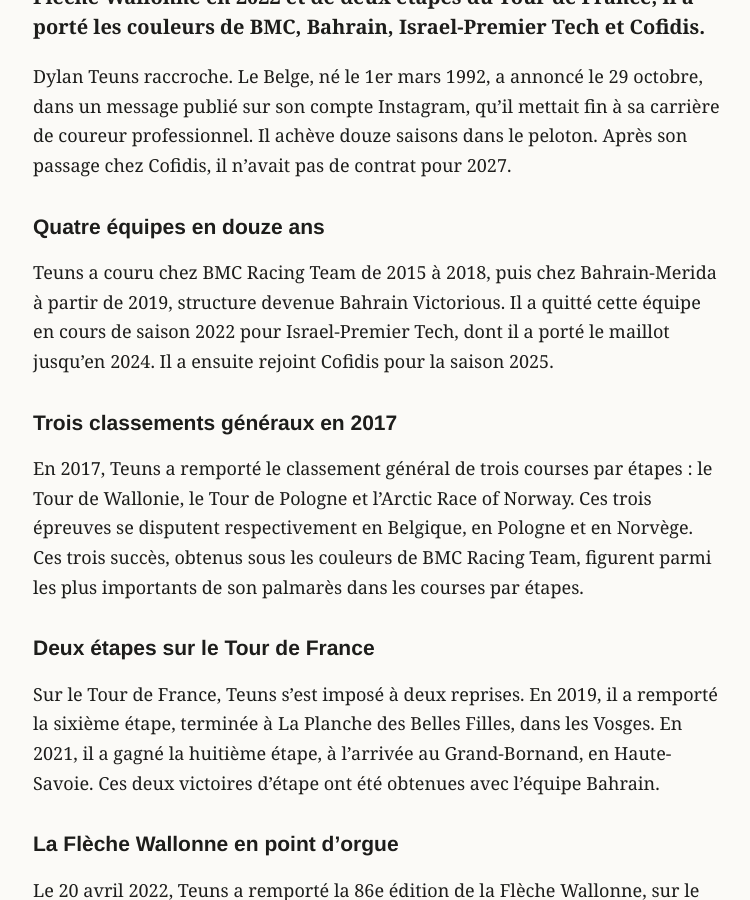
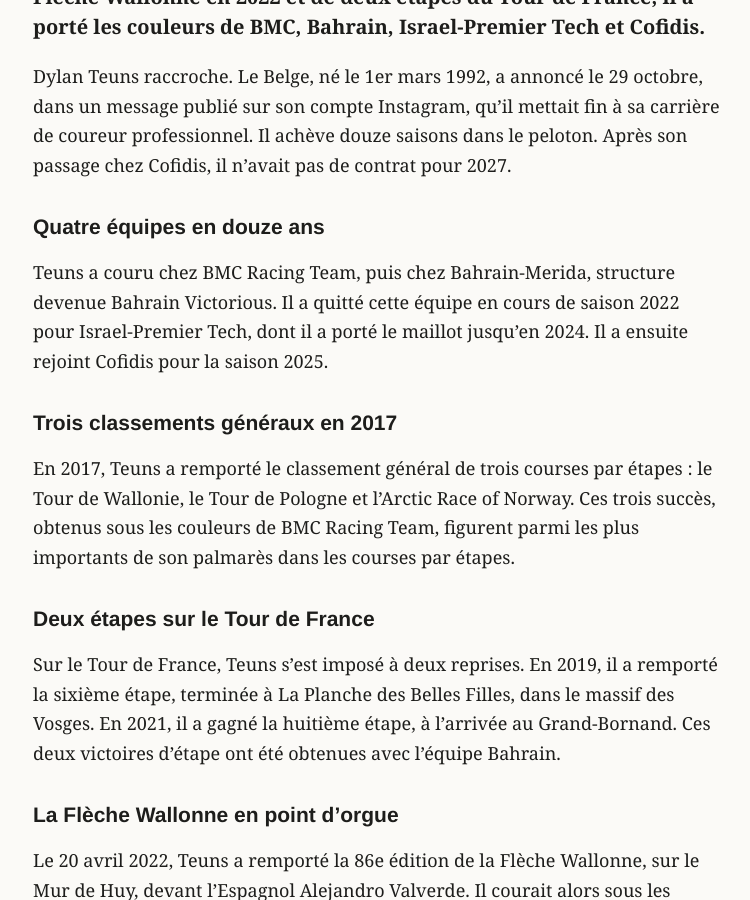
Before and after one commit to antoinebb/test-repo, a Jekyll site: the page built from _posts/2026-10-30-dylan-teuns-met-fin-a-sa-carriere.md, in a window 1280 px wide and 900 px high, scrolled down 355 px. Shown: the whole window, without its empty margins (263-1013 px from the left). Built offline with Jekyll 4.4.1, drawn with Linux system fonts in a browser that asks for light colours.

Commit message:
Correction n°1 : Dylan Teuns met fin à sa carrière après douze saisons

```diff
--- a/_posts/2026-10-30-dylan-teuns-met-fin-a-sa-carriere.md
+++ b/_posts/2026-10-30-dylan-teuns-met-fin-a-sa-carriere.md
@@ -13,15 +13,15 @@ Dylan Teuns raccroche. Le Belge, né le 1er mars 1992, a annoncé le 29 octobre,
 
 ## Quatre équipes en douze ans
 
-Teuns a couru chez BMC Racing Team de 2015 à 2018, puis chez Bahrain-Merida à partir de 2019, structure devenue Bahrain Victorious. Il a quitté cette équipe en cours de saison 2022 pour Israel-Premier Tech, dont il a porté le maillot jusqu'en 2024. Il a ensuite rejoint Cofidis pour la saison 2025.
+Teuns a couru chez BMC Racing Team, puis chez Bahrain-Merida, structure devenue Bahrain Victorious. Il a quitté cette équipe en cours de saison 2022 pour Israel-Premier Tech, dont il a porté le maillot jusqu'en 2024. Il a ensuite rejoint Cofidis pour la saison 2025.
 
 ## Trois classements généraux en 2017
 
-En 2017, Teuns a remporté le classement général de trois courses par étapes : le Tour de Wallonie, le Tour de Pologne et l'Arctic Race of Norway. Ces trois épreuves se disputent respectivement en Belgique, en Pologne et en Norvège. Ces trois succès, obtenus sous les couleurs de BMC Racing Team, figurent parmi les plus importants de son palmarès dans les courses par étapes.
+En 2017, Teuns a remporté le classement général de trois courses par étapes : le Tour de Wallonie, le Tour de Pologne et l'Arctic Race of Norway. Ces trois succès, obtenus sous les couleurs de BMC Racing Team, figurent parmi les plus importants de son palmarès dans les courses par étapes.
 
 ## Deux étapes sur le Tour de France
 
-Sur le Tour de France, Teuns s'est imposé à deux reprises. En 2019, il a remporté la sixième étape, terminée à La Planche des Belles Filles, dans les Vosges. En 2021, il a gagné la huitième étape, à l'arrivée au Grand-Bornand, en Haute-Savoie. Ces deux victoires d'étape ont été obtenues avec l'équipe Bahrain.
+Sur le Tour de France, Teuns s'est imposé à deux reprises. En 2019, il a remporté la sixième étape, terminée à La Planche des Belles Filles, dans le massif des Vosges. En 2021, il a gagné la huitième étape, à l'arrivée au Grand-Bornand. Ces deux victoires d'étape ont été obtenues avec l'équipe Bahrain.
 
 ## La Flèche Wallonne en point d'orgue
 
```
